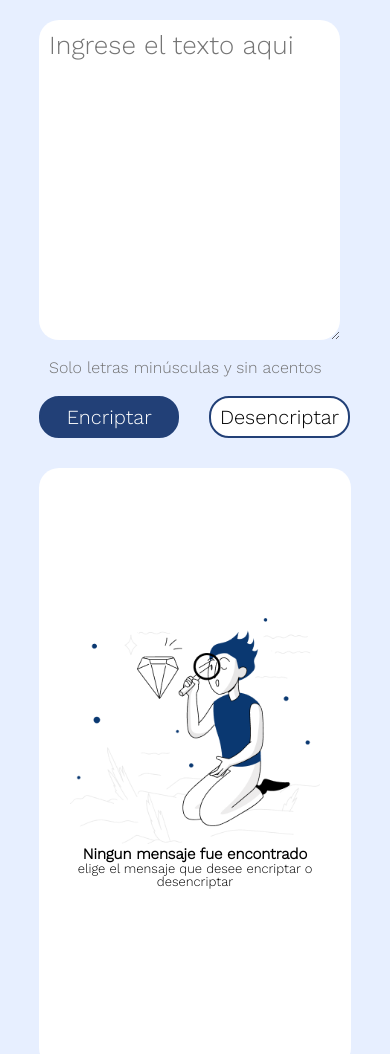
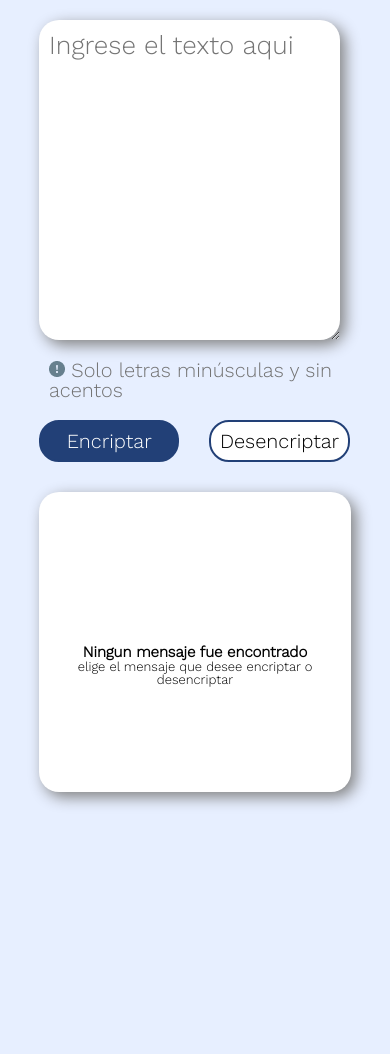
Before and after one commit to SmithOsorio/Encriptador, a plain HTML site: page index.html in a window 390 px wide. Shown: the part 71-1125 px from the top of the page. After the commit the page ends 933 px from the top, so only its background shows below. Drawn offline with nearby package versions, Linux system fonts and the light colour scheme.

Commit message:
Se termino de adornar y finalizamos el encriptador

```diff
--- a/css/style.css
+++ b/css/style.css
@@ -27,12 +27,13 @@ header{
     border: 0cm;
     border-radius: 20px;
     font-family: 'Work Sans', sans-serif;
-
+    box-shadow: 5px 5px 15px 0px grey;
 }
 
 .recomendacion{
     margin-top: 20px;
     padding-left: 10px;
+    font-size: 20px;
     color: rgb(114, 114, 114);
 }
 
@@ -90,11 +91,14 @@ header{
 .text-area-salida{
 
     background: white;
-    height: 600px;
+    height: 800px;
     width: 100%;
+    margin-bottom: 20px;
     border: 0ch;
     border-radius: 20px;
     font-family: 'Work Sans', sans-serif;
+    box-shadow: 5px 5px 15px 0px grey;
+
 }
 
 .texto-encriptado{
@@ -144,6 +148,10 @@ strong{
     transform: scale(1.05);
 }
 
+@media screen and (max-witdh:1800px){
+
+}
+
 @media screen and (max-width:1350px) {
     .entrada{
         width: 65%;
@@ -152,6 +160,11 @@ strong{
     .salida{
         width: 34%;
     }
+
+    .text-area-salida{
+        height: 700px;
+    }
+
 }
 
 @media screen and (max-width:850px) {
@@ -164,6 +177,15 @@ strong{
         width: 100%;
         padding-bottom: 50px;
 
+    }
+
+    .text-area-salida{
+        height: 300px;
+    }
+
+    .img-muñeco{
+        width: 0px;
+        visibility: hidden;
     }
 
     .boton-encriptar{
--- a/index.html
+++ b/index.html
@@ -21,7 +21,7 @@
     <main>
         <div class="entrada">
             <textarea placeholder="Ingrese el texto aqui" class="text-entrada" id="texto-entrada" required></textarea>
-            <p class="recomendacion">Solo letras minúsculas y sin acentos</p>
+            <p class="recomendacion"><img src="img/Vector.png"> Solo letras minúsculas y sin acentos</p>
             <input type="submit" class="boton-encriptar" value="Encriptar" onclick="encriptar()">
             <input type="submit" class="boton-desencriptar" value="Desencriptar" onclick="desencriptar();">
 
```
Also changed, not shown: img/Vector.png (added).
